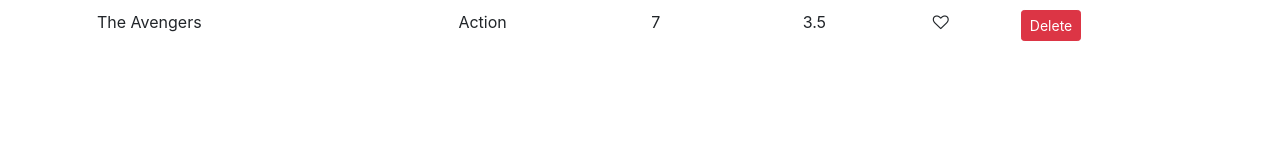
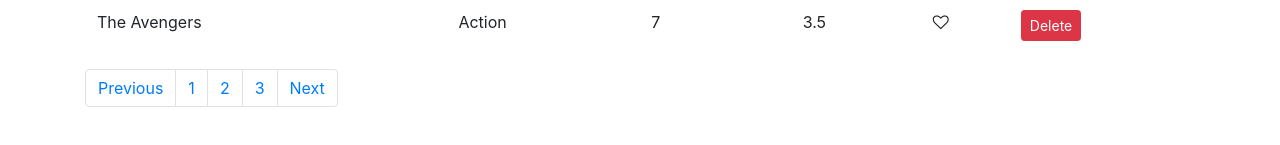
Before and after one commit to Jachrix/Veedly-Rentals, a React (Create React App) app: page / in a window 1280 px wide. Shown: the part 561-706 px from the top of the page. Built offline with nearby package versions, Linux system fonts and the light colour scheme.

Commit message:
Pagination: Component Interface

```diff
--- a/src/components/common/like.jsx
+++ b/src/components/common/like.jsx
@@ -1,4 +1,6 @@
 import React from "react";
+
+// Stateless Functional Component
 
 const Like = props => {
     let classes = "fa fa-heart";
--- /dev/null
+++ b/src/components/common/pagination.jsx
@@ -0,0 +1,17 @@
+import React from 'react';
+
+const Pagination = props => {
+    return (
+        <nav aria-label="Page navigation example">
+            <ul className="pagination">
+                <li className="page-item"><a className="page-link" href="ppp">Previous</a></li>
+                <li className="page-item"><a className="page-link" href="ppp">1</a></li>
+                <li className="page-item"><a className="page-link" href="ppp">2</a></li>
+                <li className="page-item"><a className="page-link" href="ppp">3</a></li>
+                <li className="page-item"><a className="page-link" href="ppp">Next</a></li>
+            </ul>
+        </nav>
+    );
+}
+
+export default Pagination;
--- a/src/components/movie.jsx
+++ b/src/components/movie.jsx
@@ -1,9 +1,11 @@
 import React, { Component } from "react";
 import { getMovies } from '../services/fakeMovieService';
 import Like from './common/like';
+import Pagination from './common/pagination';
 
 class Movies extends Component {
     state = {
+        pageSize: 4,
         movies: getMovies()
     };
 
@@ -20,6 +22,10 @@
         movies[index] = {...movies[index]}
         movies[index].liked = !movies[index].liked;
         this.setState({ movies });
+    }
+
+    handlePageChange = page => {
+        console.log('Pagination clicked....', page);
     }
 
     render() {
@@ -54,6 +60,11 @@
                     ))}
                     </tbody>
                 </table>
+                <Pagination
+                    itemCount={ count }
+                    pageSize={ this.state.pageSize}
+                    onPageChange={ this.handlePageChange }
+                />
             </React.Fragment>
         );
     }
```
Also changed, not shown: 1 other file (tests, documents, lock files or other folders).
